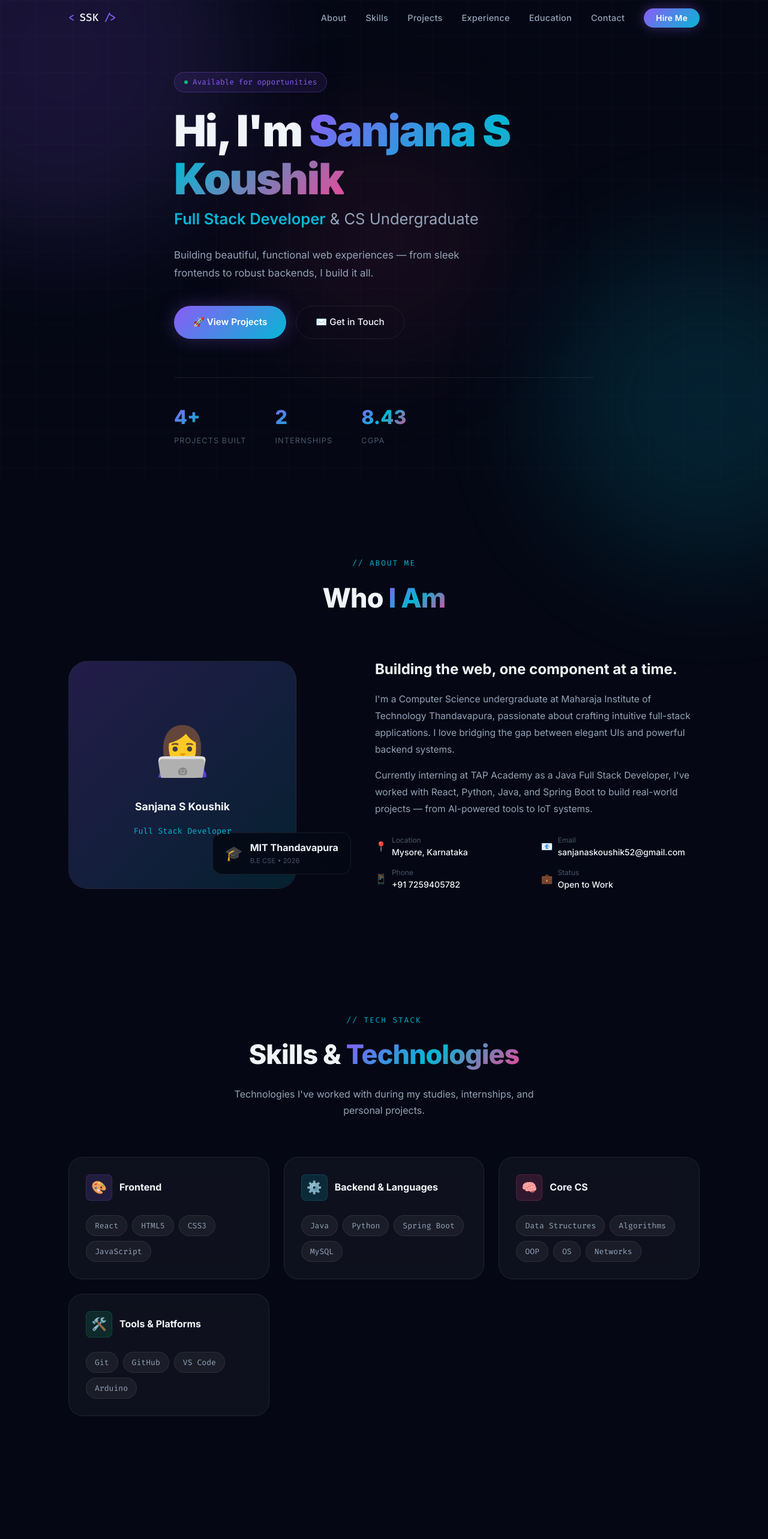
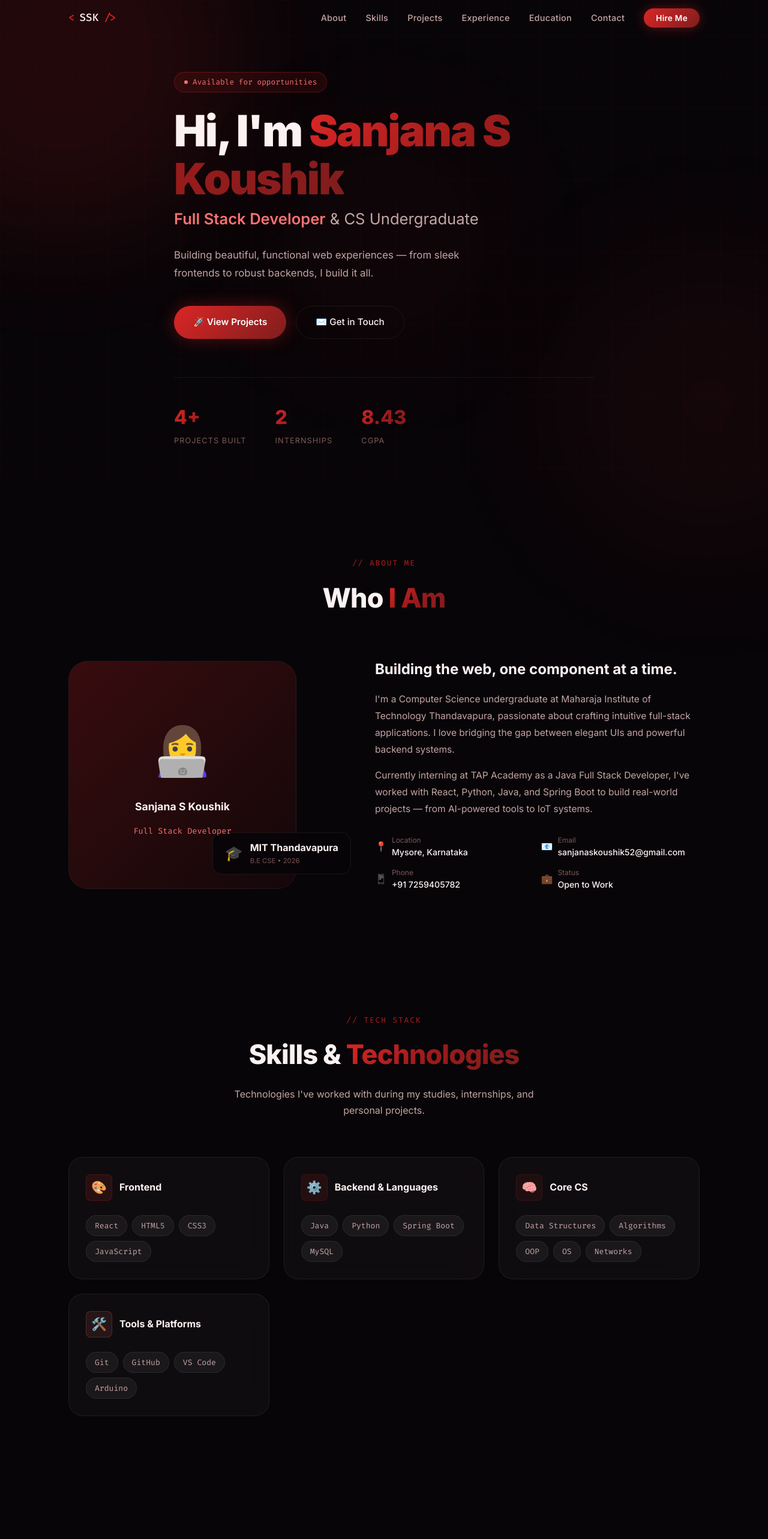
Before and after one commit to Sanjana-Koushik/portfolio, a React (Vite) app: page / in a window 1280 px wide. Shown: the top 2566 px of the page at 60% size. Built offline with nearby package versions, Linux system fonts and the light colour scheme.

Commit message:
🎨 Retheme: Crimson Dark — scarlet, deep red, maroon accents on black

```diff
--- a/src/index.css
+++ b/src/index.css
@@ -1,6 +1,6 @@
 /* =============================================
    SANJANA S KOUSHIK — PORTFOLIO CSS
-   Dark Mode | Glassmorphism | Neon Accents
+   Dark Mode | Glassmorphism | Crimson Accents
    ============================================= */
 
 *, *::before, *::after {
@@ -10,24 +10,25 @@
 }
 
 :root {
-  --bg-primary: #050814;
-  --bg-secondary: #0a0f1e;
-  --bg-card: rgba(255, 255, 255, 0.04);
-  --bg-card-hover: rgba(255, 255, 255, 0.07);
-  --glass-border: rgba(255, 255, 255, 0.08);
-  --glass-border-hover: rgba(139, 92, 246, 0.4);
+  --bg-primary: #080508;
+  --bg-secondary: #0f080a;
+  --bg-card: rgba(255, 255, 255, 0.03);
+  --bg-card-hover: rgba(220, 38, 38, 0.06);
+  --glass-border: rgba(255, 255, 255, 0.07);
+  --glass-border-hover: rgba(220, 38, 38, 0.45);
 
-  --neon-purple: #8b5cf6;
-  --neon-cyan: #06b6d4;
-  --neon-pink: #ec4899;
-  --neon-green: #10b981;
+  /* Crimson Dark Palette */
+  --neon-purple: #dc2626;      /* scarlet red — primary accent */
+  --neon-cyan: #b91c1c;        /* deep crimson — secondary accent */
+  --neon-pink: #991b1b;        /* maroon — tertiary accent */
+  --neon-green: #f87171;       /* rose — highlight / success */
 
-  --text-primary: #f1f5f9;
-  --text-secondary: #94a3b8;
-  --text-muted: #475569;
+  --text-primary: #fdf2f2;
+  --text-secondary: #c4a5a5;
+  --text-muted: #7a5858;
 
-  --gradient-hero: linear-gradient(135deg, #8b5cf6 0%, #06b6d4 50%, #ec4899 100%);
-  --gradient-card: linear-gradient(135deg, rgba(139,92,246,0.15), rgba(6,182,212,0.05));
+  --gradient-hero: linear-gradient(135deg, #dc2626 0%, #991b1b 50%, #7f1d1d 100%);
+  --gradient-card: linear-gradient(135deg, rgba(220,38,38,0.12), rgba(127,29,29,0.04));
 
   --font-main: 'Inter', sans-serif;
   --font-code: 'Fira Code', monospace;
@@ -37,9 +38,9 @@
   --radius-lg: 24px;
   --radius-xl: 32px;
 
-  --shadow-glow-purple: 0 0 30px rgba(139, 92, 246, 0.3);
-  --shadow-glow-cyan: 0 0 30px rgba(6, 182, 212, 0.3);
-  --shadow-card: 0 8px 32px rgba(0, 0, 0, 0.4);
+  --shadow-glow-purple: 0 0 30px rgba(220, 38, 38, 0.35);
+  --shadow-glow-cyan: 0 0 30px rgba(153, 27, 27, 0.3);
+  --shadow-card: 0 8px 32px rgba(0, 0, 0, 0.6);
 
   --transition-fast: 0.2s ease;
   --transition-med: 0.35s ease;
@@ -62,10 +63,10 @@ body {
 ::-webkit-scrollbar { width: 6px; }
 ::-webkit-scrollbar-track { background: var(--bg-primary); }
 ::-webkit-scrollbar-thumb { background: var(--neon-purple); border-radius: 3px; }
-::-webkit-scrollbar-thumb:hover { background: var(--neon-cyan); }
+::-webkit-scrollbar-thumb:hover { background: var(--neon-green); }
 
 /* ---- SELECTION ---- */
-::selection { background: rgba(139, 92, 246, 0.4); color: white; }
+::selection { background: rgba(220, 38, 38, 0.4); color: white; }
 
 /* =============================================
    BACKGROUND CANVAS & PARTICLES
@@ -90,25 +91,27 @@ body {
 
 .bg-orb-1 {
   width: 600px; height: 600px;
-  background: var(--neon-purple);
+  background: #dc2626;
   top: -200px; left: -200px;
   animation-delay: 0s;
+  opacity: 0.12;
 }
 
 .bg-orb-2 {
   width: 500px; height: 500px;
-  background: var(--neon-cyan);
+  background: #7f1d1d;
   bottom: -150px; right: -150px;
   animation-delay: -4s;
+  opacity: 0.1;
 }
 
 .bg-orb-3 {
   width: 400px; height: 400px;
-  background: var(--neon-pink);
+  background: #991b1b;
   top: 50%; left: 50%;
   transform: translate(-50%, -50%);
   animation-delay: -2s;
-  opacity: 0.08;
+  opacity: 0.06;
 }
 
 @keyframes orbFloat {
@@ -132,8 +135,8 @@ body {
   top: 0; left: 0;
   width: 100%; height: 100%;
   background-image:
-    linear-gradient(rgba(139,92,246,0.04) 1px, transparent 1px),
-    linear-gradient(90deg, rgba(139,92,246,0.04) 1px, transparent 1px);
+    linear-gradient(rgba(220,38,38,0.04) 1px, transparent 1px),
+    linear-gradient(90deg, rgba(220,38,38,0.04) 1px, transparent 1px);
   background-size: 60px 60px;
   z-index: 0;
   pointer-events: none;
@@ -162,7 +165,7 @@ body {
 }
 
 .navbar.scrolled {
-  background: rgba(5, 8, 20, 0.85);
+  background: rgba(8, 5, 8, 0.88);
   backdrop-filter: blur(20px);
   -webkit-backdrop-filter: blur(20px);
   border-bottom: 1px solid var(--glass-border);
@@ -226,20 +229,20 @@ body {
 
 .nav-cta {
   padding: 8px 20px;
-  background: linear-gradient(135deg, var(--neon-purple), var(--neon-cyan));
+  background: linear-gradient(135deg, #dc2626, #7f1d1d);
   color: white !important;
   border-radius: 50px;
   font-weight: 600 !important;
   font-size: 0.85rem !important;
   transition: var(--transition-fast) !important;
-  box-shadow: 0 0 20px rgba(139, 92, 246, 0.4);
+  box-shadow: 0 0 20px rgba(220, 38, 38, 0.4);
 }
 
 .nav-cta::after { display: none !important; }
 
 .nav-cta:hover {
   transform: translateY(-1px);
-  box-shadow: 0 0 30px rgba(139, 92, 246, 0.6) !important;
+  box-shadow: 0 0 30px rgba(220, 38, 38, 0.65) !important;
   color: white !important;
 }
 
@@ -279,12 +282,12 @@ body {
   align-items: center;
   gap: 8px;
   padding: 6px 16px;
-  background: rgba(139, 92, 246, 0.1);
-  border: 1px solid rgba(139, 92, 246, 0.3);
+  background: rgba(220, 38, 38, 0.1);
+  border: 1px solid rgba(220, 38, 38, 0.3);
   border-radius: 50px;
   font-size: 0.8rem;
   font-family: var(--font-code);
-  color: var(--neon-purple);
+  color: var(--neon-green);
   margin-bottom: 24px;
   animation: fadeInUp 0.6s ease both;
 }
@@ -297,8 +300,8 @@ body {
 }
 
 @keyframes pulse {
-  0%, 100% { box-shadow: 0 0 0 0 rgba(16, 185, 129, 0.4); }
-  50% { box-shadow: 0 0 0 6px rgba(16, 185, 129, 0); }
+  0%, 100% { box-shadow: 0 0 0 0 rgba(248, 113, 113, 0.5); }
+  50% { box-shadow: 0 0 0 6px rgba(248, 113, 113, 0); }
 }
 
 .hero-title {
@@ -326,7 +329,7 @@ body {
 }
 
 .hero-subtitle .highlight {
-  color: var(--neon-cyan);
+  color: var(--neon-green);
   font-weight: 600;
 }
 
@@ -351,7 +354,7 @@ body {
   align-items: center;
   gap: 8px;
   padding: 14px 32px;
-  background: linear-gradient(135deg, var(--neon-purple), var(--neon-cyan));
+  background: linear-gradient(135deg, #dc2626, #7f1d1d);
   color: white;
   border: none;
   border-radius: 50px;
@@ -378,7 +381,7 @@ body {
 
 .btn-primary:hover {
   transform: translateY(-2px);
-  box-shadow: 0 0 40px rgba(139, 92, 246, 0.5);
+  box-shadow: 0 0 40px rgba(220, 38, 38, 0.6);
 }
 
 .btn-secondary {
@@ -400,8 +403,8 @@ body {
 
 .btn-secondary:hover {
   border-color: var(--neon-purple);
-  color: var(--neon-purple);
-  background: rgba(139, 92, 246, 0.08);
+  color: var(--neon-green);
+  background: rgba(220, 38, 38, 0.08);
   transform: translateY(-2px);
 }
 
@@ -540,7 +543,7 @@ section {
   content: '';
   position: absolute;
   inset: 0;
-  background: linear-gradient(135deg, rgba(139,92,246,0.1), rgba(6,182,212,0.1));
+  background: linear-gradient(135deg, rgba(220,38,38,0.12), rgba(127,29,29,0.06));
 }
 
 .avatar-icon {
@@ -559,7 +562,7 @@ section {
 
 .avatar-role {
   font-size: 0.85rem;
-  color: var(--neon-cyan);
+  color: var(--neon-green);
   font-family: var(--font-code);
   position: relative;
   z-index: 1;
@@ -568,7 +571,7 @@ section {
 .about-badge {
   position: absolute;
   bottom: 24px; right: -20px;
-  background: rgba(5, 8, 20, 0.9);
+  background: rgba(8, 5, 8, 0.92);
   border: 1px solid var(--glass-border);
   border-radius: var(--radius-md);
   padding: 12px 20px;
@@ -643,13 +646,13 @@ section {
   align-items: center;
   justify-content: center;
   font-size: 1.3rem;
-  background: rgba(139, 92, 246, 0.15);
-  border: 1px solid rgba(139, 92, 246, 0.2);
+  background: rgba(220, 38, 38, 0.12);
+  border: 1px solid rgba(220, 38, 38, 0.22);
 }
 
-.skill-category-icon.cyan { background: rgba(6, 182, 212, 0.15); border-color: rgba(6, 182, 212, 0.2); }
-.skill-category-icon.pink { background: rgba(236, 72, 153, 0.15); border-color: rgba(236, 72, 153, 0.2); }
-.skill-category-icon.green { background: rgba(16, 185, 129, 0.15); border-color: rgba(16, 185, 129, 0.2); }
+.skill-category-icon.cyan { background: rgba(153, 27, 27, 0.15); border-color: rgba(153, 27, 27, 0.25); }
+.skill-category-icon.pink { background: rgba(127, 29, 29, 0.15); border-color: rgba(127, 29, 29, 0.25); }
+.skill-category-icon.green { background: rgba(248, 113, 113, 0.1); border-color: rgba(248, 113, 113, 0.2); }
 
 .skill-category-name {
   font-size: 1rem;
@@ -676,15 +679,15 @@ section {
 }
 
 .skill-tag:hover {
-  background: rgba(139, 92, 246, 0.12);
-  border-color: rgba(139, 92, 246, 0.4);
-  color: var(--neon-purple);
+  background: rgba(220, 38, 38, 0.12);
+  border-color: rgba(220, 38, 38, 0.45);
+  color: var(--neon-green);
   transform: translateY(-2px);
 }
 
-.skill-tag.cyan:hover { background: rgba(6,182,212,0.12); border-color: rgba(6,182,212,0.4); color: var(--neon-cyan); }
-.skill-tag.pink:hover { background: rgba(236,72,153,0.12); border-color: rgba(236,72,153,0.4); color: var(--neon-pink); }
-.skill-tag.green:hover { background: rgba(16,185,129,0.12); border-color: rgba(16,185,129,0.4); color: var(--neon-green); }
+.skill-tag.cyan:hover { background: rgba(153,27,27,0.12); border-color: rgba(153,27,27,0.4); color: var(--neon-green); }
+.skill-tag.pink:hover { background: rgba(127,29,29,0.12); border-color: rgba(127,29,29,0.4); color: var(--neon-green); }
+.skill-tag.green:hover { background: rgba(248,113,113,0.1); border-color: rgba(248,113,113,0.35); color: var(--neon-green); }
 
 /* =============================================
    PROJECTS SECTION
@@ -751,9 +754,9 @@ section {
 }
 
 .project-link:hover {
-  background: rgba(139,92,246,0.15);
-  border-color: rgba(139,92,246,0.4);
-  color: var(--neon-purple);
+  background: rgba(220,38,38,0.15);
+  border-color: rgba(220,38,38,0.45);
+  color: var(--neon-green);
 }
 
 .project-title {
@@ -772,7 +775,7 @@ section {
 
 .project-date {
   font-size: 0.75rem;
-  color: var(--neon-cyan);
+  color: var(--neon-green);
   font-family: var(--font-code);
   margin-bottom: 16px;
   display: flex;
@@ -788,12 +791,12 @@ section {
 
 .tech-tag {
   padding: 4px 10px;
-  background: rgba(139, 92, 246, 0.1);
-  border: 1px solid rgba(139, 92, 246, 0.2);
+  background: rgba(220, 38, 38, 0.1);
+  border: 1px solid rgba(220, 38, 38, 0.22);
   border-radius: 50px;
   font-size: 0.72rem;
   font-family: var(--font-code);
-  color: var(--neon-purple);
+  color: var(--neon-green);
 }
 
 /* =============================================
@@ -810,8 +813,8 @@ section {
   position: absolute;
   left: 24px; top: 0; bottom: 0;
   width: 2px;
-  background: linear-gradient(to bottom, var(--neon-purple), var(--neon-cyan), transparent);
-  opacity: 0.3;
+  background: linear-gradient(to bottom, #dc2626, #7f1d1d, transparent);
+  opacity: 0.35;
 }
 
 .timeline-item {
@@ -825,8 +828,8 @@ section {
   width: 48px; height: 48px;
   min-width: 48px;
   border-radius: 50%;
-  background: rgba(139, 92, 246, 0.15);
-  border: 2px solid rgba(139, 92, 246, 0.4);
+  background: rgba(220, 38, 38, 0.12);
+  border: 2px solid rgba(220, 38, 38, 0.35);
   display: flex;
   align-items: center;
   justify-content: center;
@@ -837,7 +840,7 @@ section {
 }
 
 .timeline-item:hover .timeline-dot {
-  background: rgba(139, 92, 246, 0.3);
+  background: rgba(220, 38, 38, 0.25);
   border-color: var(--neon-purple);
   box-shadow: var(--shadow-glow-purple);
 }
@@ -859,7 +862,7 @@ section {
 
 .timeline-company {
   font-size: 0.8rem;
-  color: var(--neon-cyan);
+  color: var(--neon-green);
   font-family: var(--font-code);
 }
 
@@ -922,7 +925,7 @@ section {
   width: 56px; height: 56px;
   border-radius: var(--radius-md);
   background: var(--gradient-card);
-  border: 1px solid rgba(139,92,246,0.2);
+  border: 1px solid rgba(220,38,38,0.2);
   display: flex;
   align-items: center;
   justify-content: center;
@@ -947,8 +950,8 @@ section {
 .edu-score {
   display: inline-block;
   padding: 4px 14px;
-  background: rgba(16,185,129,0.12);
-  border: 1px solid rgba(16,185,129,0.3);
+  background: rgba(220,38,38,0.1);
+  border: 1px solid rgba(220,38,38,0.25);
   border-radius: 50px;
   font-size: 0.8rem;
   color: var(--neon-green);
@@ -1025,10 +1028,10 @@ section {
   transform: translateY(-4px);
 }
 
-.contact-link.github:hover { box-shadow: 0 0 30px rgba(255,255,255,0.1); }
-.contact-link.email:hover { box-shadow: 0 0 30px rgba(139,92,246,0.3); }
-.contact-link.linkedin:hover { box-shadow: 0 0 30px rgba(6,182,212,0.3); }
-.contact-link.phone:hover { box-shadow: 0 0 30px rgba(16,185,129,0.3); }
+.contact-link.github:hover { box-shadow: 0 0 30px rgba(255,255,255,0.08); }
+.contact-link.email:hover { box-shadow: 0 0 30px rgba(220,38,38,0.35); }
+.contact-link.linkedin:hover { box-shadow: 0 0 30px rgba(220,38,38,0.25); }
+.contact-link.phone:hover { box-shadow: 0 0 30px rgba(248,113,113,0.25); }
 
 .contact-link-icon { font-size: 1.3rem; }
 
@@ -1086,8 +1089,8 @@ footer {
   bottom: 32px; right: 32px;
   width: 44px; height: 44px;
   border-radius: 50%;
-  background: rgba(139,92,246,0.15);
-  border: 1px solid rgba(139,92,246,0.3);
+  background: rgba(220,38,38,0.12);
+  border: 1px solid rgba(220,38,38,0.3);
   display: flex;
   align-items: center;
   justify-content: center;
@@ -1095,7 +1098,7 @@ footer {
   z-index: 50;
   transition: var(--transition-fast);
   backdrop-filter: blur(10px);
-  color: var(--neon-purple);
+  color: var(--neon-green);
   font-size: 1.2rem;
   text-decoration: none;
   opacity: 0;
@@ -1108,7 +1111,7 @@ footer {
 }
 
 .scroll-indicator:hover {
-  background: rgba(139,92,246,0.3);
+  background: rgba(220,38,38,0.28);
   box-shadow: var(--shadow-glow-purple);
   transform: translateY(-3px);
 }
@@ -1139,7 +1142,7 @@ footer {
     flex-direction: column;
     position: fixed;
     top: 70px; left: 0; right: 0;
-    background: rgba(5, 8, 20, 0.97);
+    background: rgba(8, 5, 8, 0.97);
     backdrop-filter: blur(20px);
     padding: 24px;
     border-bottom: 1px solid var(--glass-border);
```
